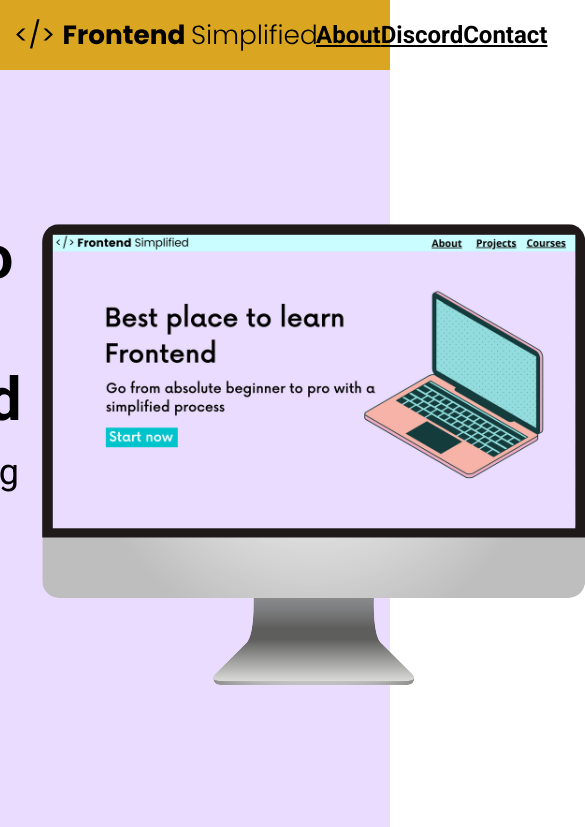
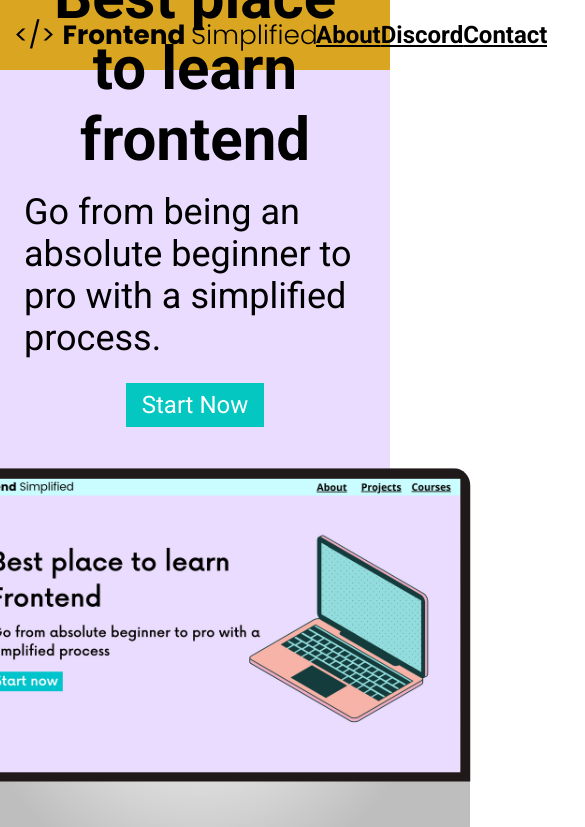
Before and after one commit to 884000012/Style2Website, a plain HTML site: page index.html in a window 390 px wide. Shown: the top 827 px of the page, 585 px wide, since content can reach past the window. Drawn offline with Linux system fonts and the light colour scheme; files whose address does not match are found by name.

Commit message:
this time work

```diff
--- a/index.html
+++ b/index.html
@@ -20,12 +20,11 @@
         </ul>
     </nav>
 <header>
-<div class="row">
-<div class=" home__description"></div>
-<h1>Best place to learn frontend</h1>
-<p class="subheader">Go from being an absolute beginner to pro with a simplified process.</p>
-<button class="home__description--button">
-<button>Start Now</button>
+ <div class="row">
+<div class=" home__description">
+ <h1>Best place to learn frontend</h1>
+ <p class="subheader">Go from being an absolute beginner to pro with a simplified process.</p>
+ <button class="home__description--button">Start Now</button>
 </div>
 <figure>
 <img src="./assets/laptop.png" alt="Home page image">
@@ -67,8 +66,6 @@
 </main>
 <footer>
 <img src="./assets/FES.svg" alt="">
-</footer>
-<div>
 <a href="#about">About</a>
 <a href="#discord">Discord</a>
 <a href="#contact">Contact</a>
--- a/style.css
+++ b/style.css
@@ -135,7 +135,9 @@ input, textarea {
 
 @media (max-width: 728px) {
     .row {
+        display: flex;
         flex-direction: column;
+        align-items: center;
     }
 }
 
```
